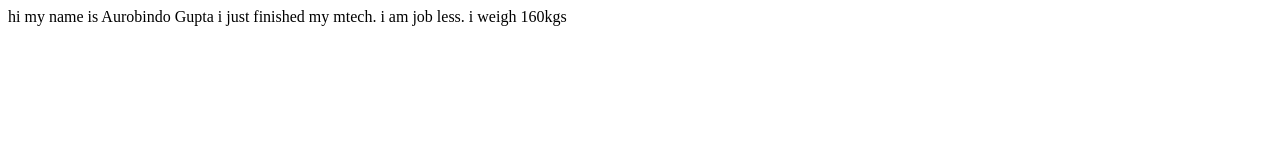
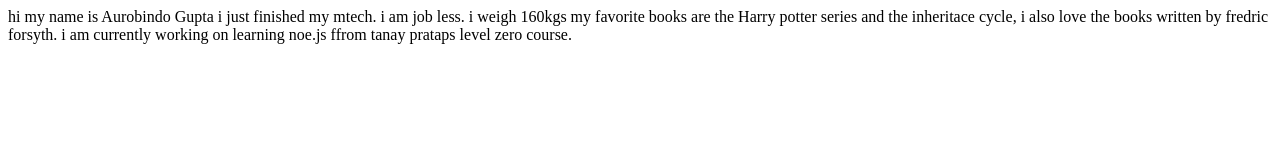
Before and after one commit to AurobindoGupta/less-01checks, a plain HTML site: page index.html in a window 1280 px wide. Drawn offline with Linux system fonts and the light colour scheme.

Commit message:
Updating-details
updating personal favorites

```diff
--- a/index.html
+++ b/index.html
@@ -11,5 +11,9 @@
    i just finished my mtech.
    i am job less.
    i weigh 160kgs
+    my favorite books are the Harry potter series and the inheritace cycle,
+    i also love the books written by fredric forsyth.
+    i am currently working on learning noe.js ffrom tanay prataps level zero course.
+
 </body>
 </html>
```
